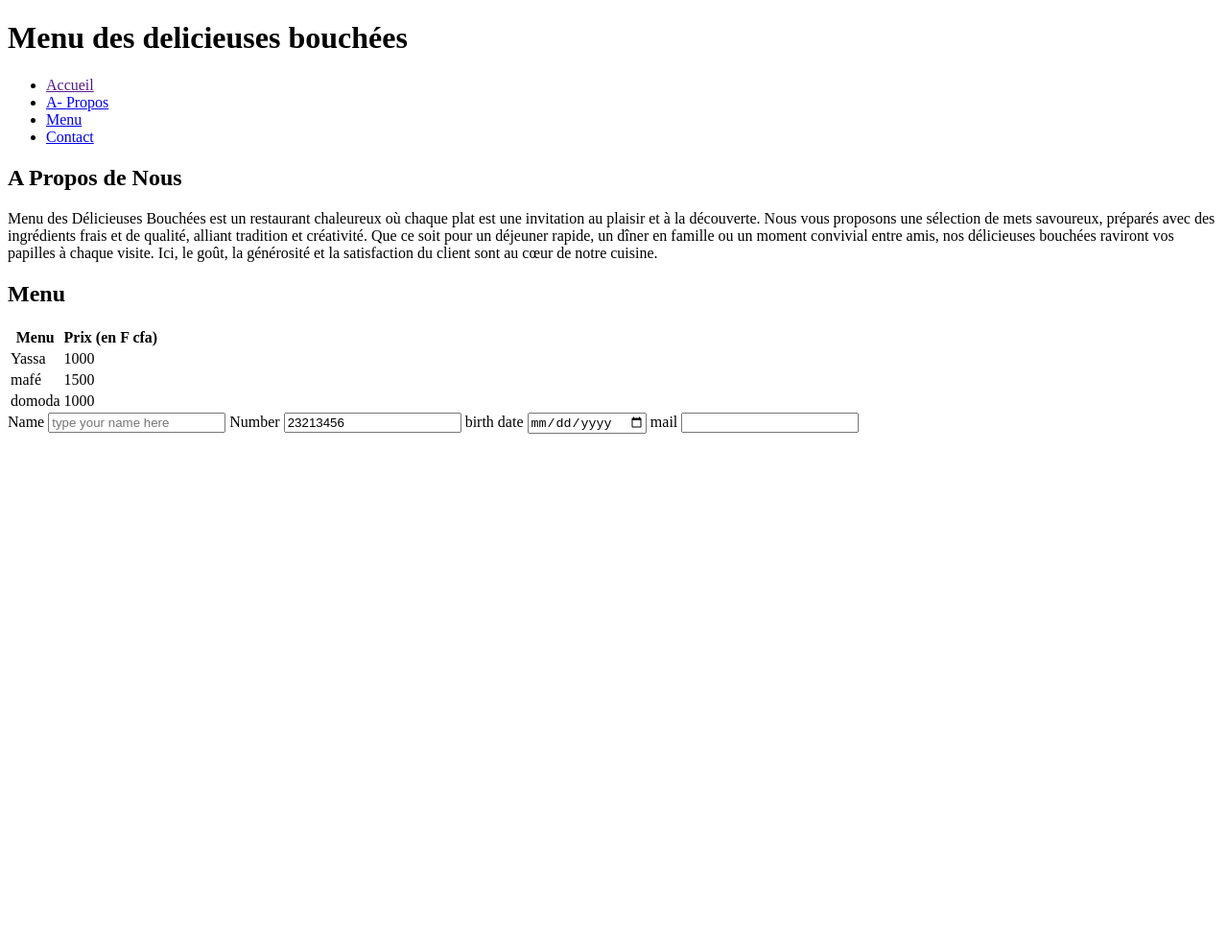
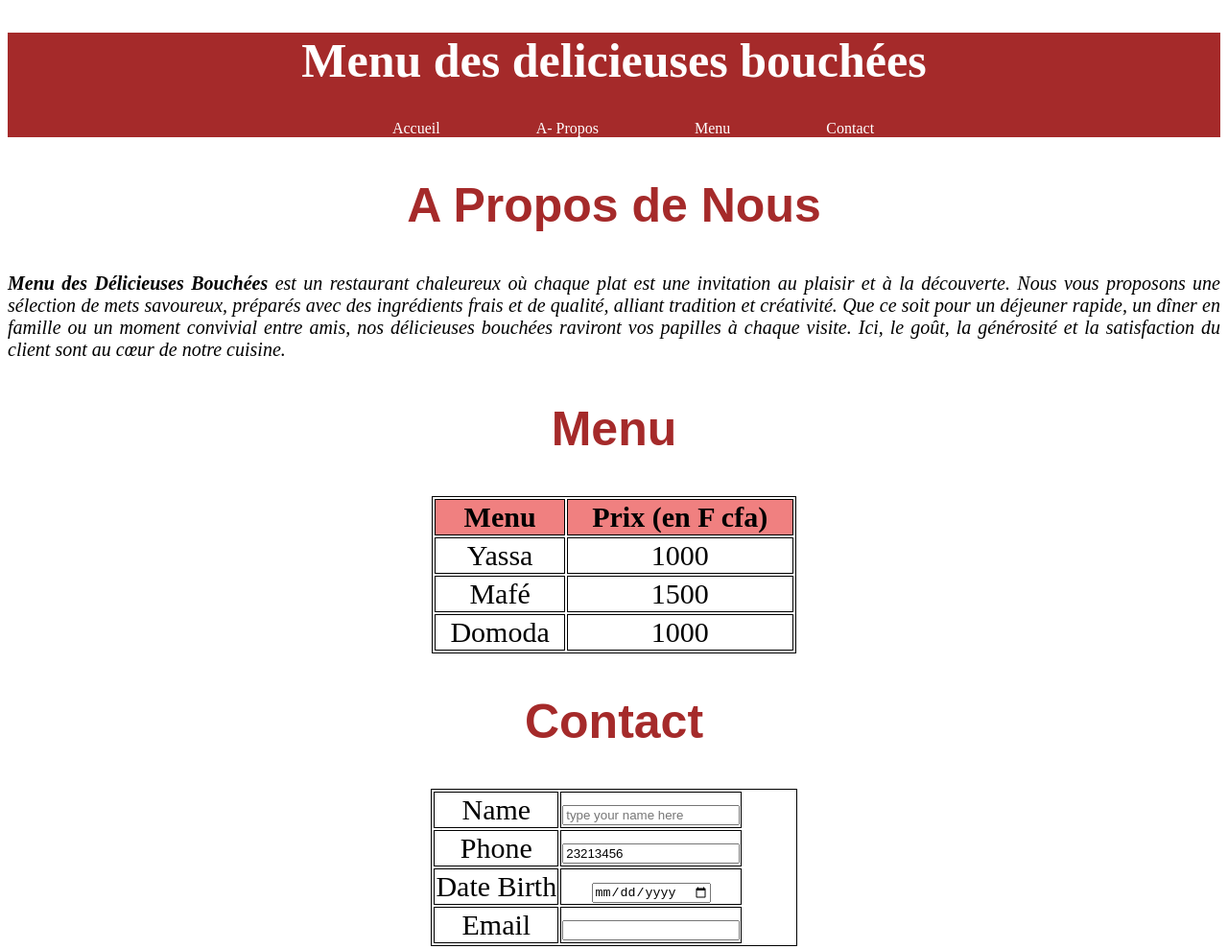
Before and after one commit to antasane/Projet-HTML, a plain HTML site: page index.html in a window 1280 px wide. Shown: the whole page at 96% size. Before the commit the page ends 800 px from the top, so only its background shows below. Drawn offline with Linux system fonts and the light colour scheme.

Commit message:
first commit

```diff
--- a/index.html
+++ b/index.html
@@ -4,16 +4,19 @@
     <meta charset="UTF-8">
     <meta name="viewport" content="width=device-width, initial-scale=1.0">
     <title>Document</title>
+    <link rel="stylesheet" href="style.css">
 </head>
 <body>
 
     <!-- implementation de le barre de navigation -->
 
     <header>
-        <h1> Menu des delicieuses bouchées </h1>
+        <h1 id="anta"> Menu des delicieuses bouchées
+
+        </h1>
 
         <nav>
-            <ul>
+            <ul id="zark">
             <li><a href="">Accueil</a></li>
             <li><a href="#apropos">A- Propos</a></li>
             <li><a href="#menu">Menu</a></li>
@@ -24,18 +27,18 @@
         <!-- section a propos -->
 
 <section id="apropos">
-<h2> A Propos de Nous</h2>
-<p>Menu des Délicieuses Bouchées est un restaurant chaleureux où chaque plat est une invitation au plaisir et à la découverte. Nous vous proposons une sélection de mets savoureux, préparés avec des ingrédients frais et de qualité, alliant tradition et créativité. Que ce soit pour un déjeuner rapide, un dîner en famille ou un moment convivial entre amis, nos délicieuses bouchées raviront vos papilles à chaque visite. Ici, le goût, la générosité et la satisfaction du client sont au cœur de notre cuisine.</p>
+<h2 id="astou"> A Propos de Nous</h2>
+<p id="aq"><b>Menu des Délicieuses Bouchées</b> est un restaurant chaleureux où chaque plat est une invitation au plaisir et à la découverte. Nous vous proposons une sélection de mets savoureux, préparés avec des ingrédients frais et de qualité, alliant tradition et créativité. Que ce soit pour un déjeuner rapide, un dîner en famille ou un moment convivial entre amis, nos délicieuses bouchées raviront vos papilles à chaque visite. Ici, le goût, la générosité et la satisfaction du client sont au cœur de notre cuisine.</p>
 
 </section>
 <!-- section Menu -->
  <section id="Menu">
     <h2>Menu</h2>
 
-    <table>
+    <table id="AMY">
         <tr>
-            <th> Menu</th>
-            <th>Prix (en F cfa)</th>
+            <th id="menu"> Menu</th>
+            <th class="prix">Prix (en F cfa)</th>
         </tr>
 
         <tr>
@@ -46,36 +49,33 @@
         </tr>
 
         <tr>
-            <td>mafé</td>
+            <td>Mafé</td>
             <td>1500</td>
         </tr>
 
         <tr>
 
-            <td>domoda</td>
+            <td>Domoda</td>
             <td>1000</td>
         </tr>
     </table>
  </section>
  <!-- section contact -->
  <section id="contact">
+    <h2>Contact</h2>
 
-    <form action="">
+    <form id="AMY">
 
-        <label for="">Name</label>
-        <input type="text" name="first-name" placeholder="type your name here" />
+        <table>
+            <tr><td><label for="">Name</label></td><td><input type="text" name="first-name" placeholder="type your name here" /></td></tr>
+            <tr><td><label for="">Phone</label></td><td><input type="number" name="number" value="23213456" /></td></tr>
+            <tr><td><label for="">Date Birth</label></td><td><input type="date" name="birthday" /></td></tr>
+            <tr><td><label for="">Email</label></td><td><input type="mail" name="email" value=""></td></tr>
+        </table>
 
- <label for="">Number</label>
-        <input type="number" name="number" value="23213456" />
-
-         <label for="">birth date</label>
-        <input type="date" name="birthday" />
-
-         <label for="">mail</label>
-        <input type="mail" name="email" value="">
+    </form>
 
 
-    </form>
  </section>
 
 
--- /dev/null
+++ b/style.css
@@ -0,0 +1,76 @@
+#anta{
+    text-align:center ;
+    color:white;
+    font-size: 50px;
+
+}
+header{
+    background-color: brown;
+}
+#aq{
+    font-size: 20px;
+    font-style: italic;
+    text-align: justify;
+}
+
+h2{
+    text-align: center;
+    color: brown;
+    font-family: Arial, "Helvetica Neue", Helvetica, sans-serif;
+    font-size: 50px;
+
+}
+
+
+#AMY{
+    width:  30%;
+    margin: 0 auto;
+    border: 1px solid;
+    text-align: center;
+    font-size: 30px;
+    border: 1px solid black;
+
+
+}
+
+
+#AMY{
+    background-color: #eee;
+}
+
+#AMY{
+    background-color: #fff;
+}
+
+th, td{
+    text-align: center;
+    margin:0 auto;
+    font-size: 30px;
+    border: 1px solid black;
+}
+
+#menu
+{
+    background-color: lightcoral;
+}
+
+.prix
+{
+    background-color: lightcoral;
+}
+
+
+#zark{
+    display:flex;
+    grid-gap: 100px;
+    list-style: none;
+    justify-content: center;
+    color: white;
+}
+
+
+nav ul li a{
+    text-decoration: none;
+    justify-content: center;
+    color: white;
+}
```
